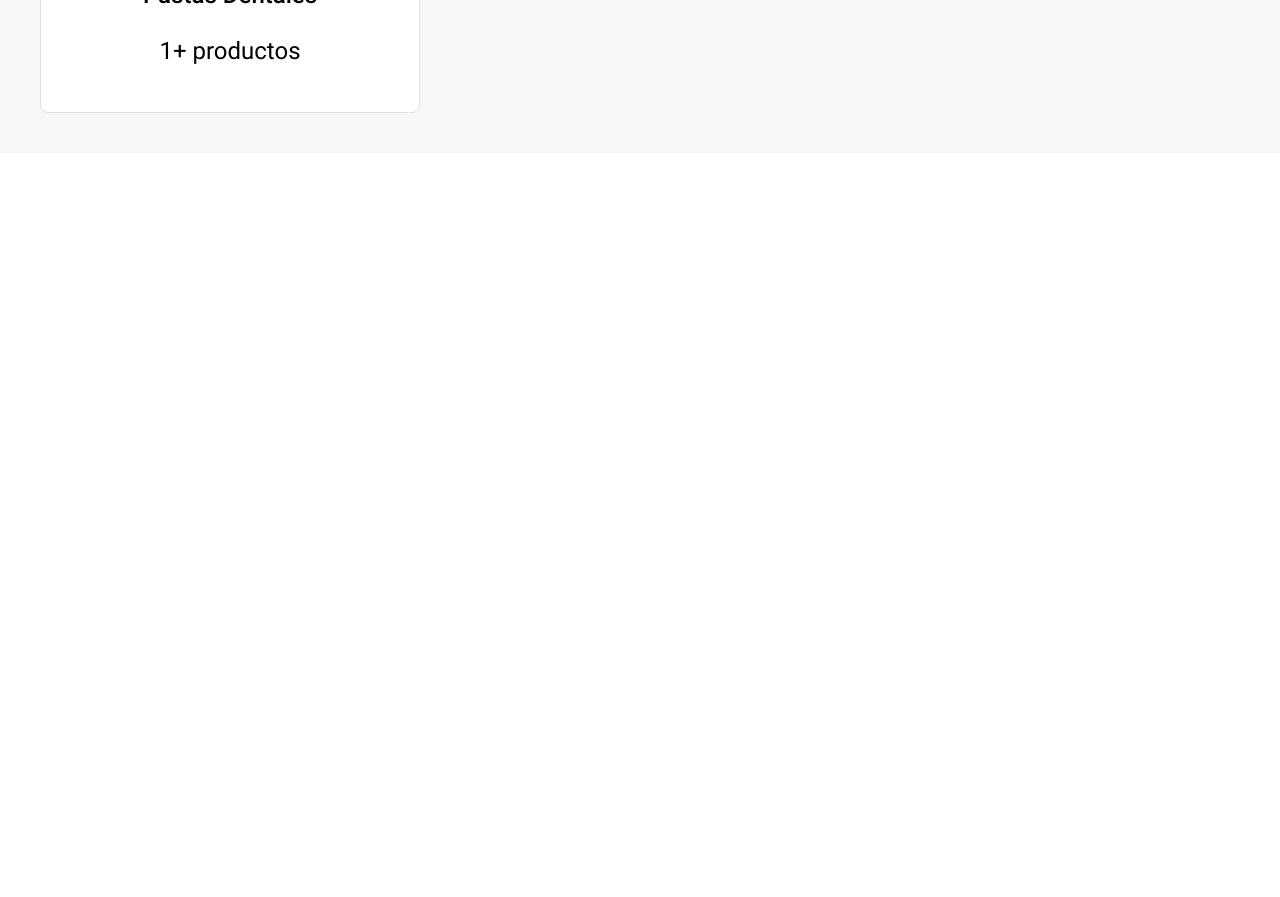
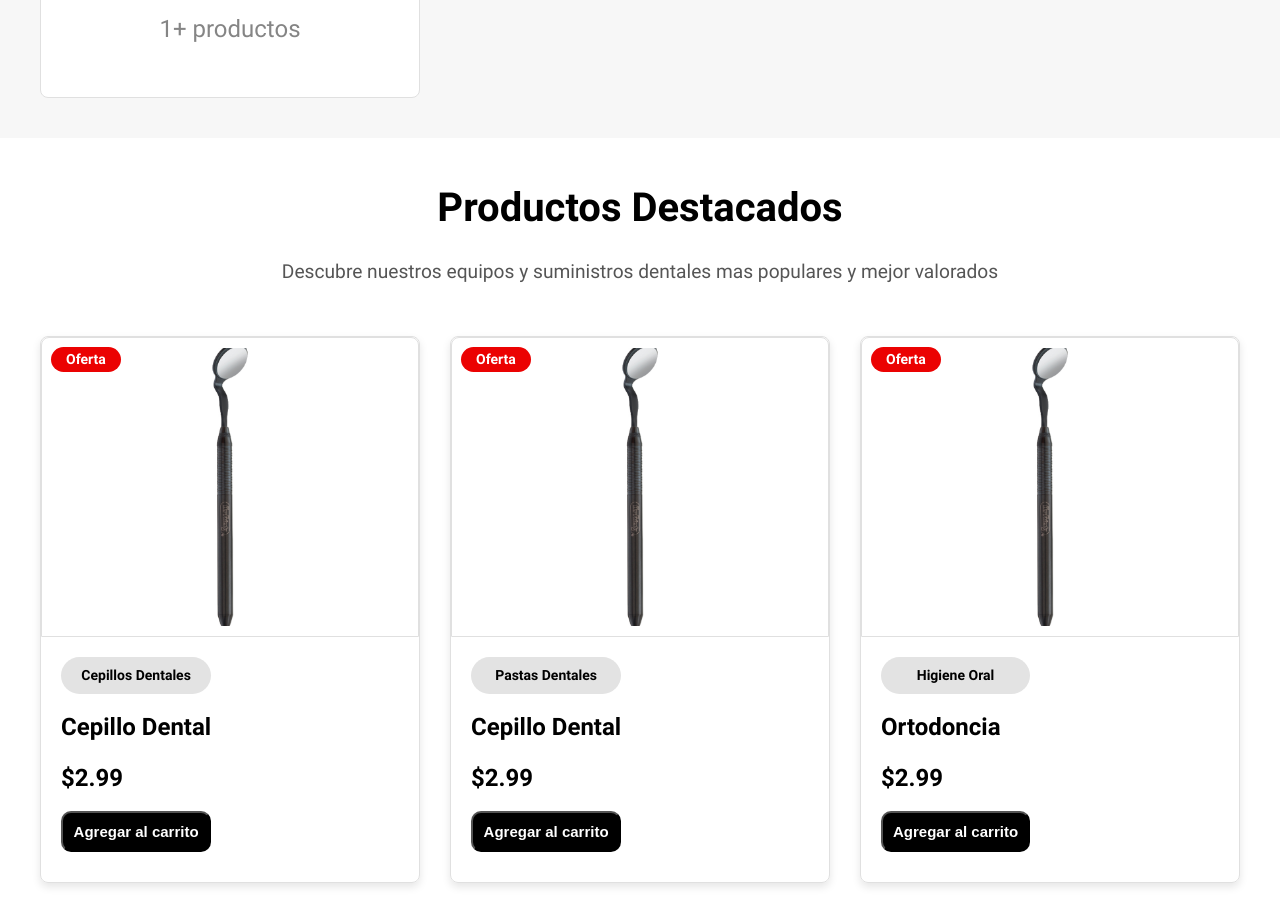
Before and after one commit to Lenin-Miranda/Odontools, a React (Vite) app: page / in a window 1280 px wide. Shown: the part 1900-2797 px from the top of the page. Before the commit the page ends 2053 px from the top, so only its background shows below. Built offline with nearby package versions, Linux system fonts and the light colour scheme.

Commit message:
products/landing-page

```diff
--- a/src/App.css
+++ b/src/App.css
@@ -20,6 +20,7 @@ body {
 
 * {
   box-sizing: border-box;
+  scroll-behavior: smooth;
 }
 
 h1 {
--- a/src/App.jsx
+++ b/src/App.jsx
@@ -6,14 +6,26 @@ import "./App.css";
 import { products } from "./data/productsData";
 import { categories } from "./data/categoriesData";
 function App() {
-  const [count, setCount] = useState(0);
+  const [isAdmin, setIsAdmin] = useState(false);
+  const [isLoggedIn, setIsLoggedIn] = useState(false);
+  const [cartItems, setCartItems] = useState([]);
+  const [isFavorite, setIsfavorite] = useState(false);
+  const [isLiked, setIsLiked] = useState(false);
 
+  const toggleFavorite = (productId) => {
+    setIsfavorite((prev) => !prev);
+  };
   return (
     <div className="app">
       <Header>
         <NavBar />
       </Header>
-      <Main categories={categories} products={products} />
+      <Main
+        categories={categories}
+        products={products}
+        isFavorite={isFavorite}
+        toggleFavorite={toggleFavorite}
+      />
     </div>
   );
 }
--- a/src/components/Categories/Categories.css
+++ b/src/components/Categories/Categories.css
@@ -73,8 +73,9 @@
 }
 
 .categories__description {
+  color: #858585;
   font-weight: 400;
   font-size: 24px;
   margin: 0;
-  margin-top: 20px;
+  margin-top: 5px;
 }
--- a/src/components/Categories/Categories.jsx
+++ b/src/components/Categories/Categories.jsx
@@ -5,7 +5,6 @@ export default function Categories({ categories, onCategoryClick, products }) {
     categories.length >= 4 ? categories.slice(0, 4) : categories;
 
   const categoriesList = limitedCategories.map((category) => {
-    let contador = 0;
     return (
       <li className="categories__list-item" key={category.id}>
         {" "}
@@ -26,7 +25,7 @@ export default function Categories({ categories, onCategoryClick, products }) {
     );
   });
   return (
-    <section className="categories">
+    <section className="categories" id="categories">
       <div className="categories__header">
         <h2 className="categories__title">Comprar por categoria</h2>
         <p className="categories__description">
--- a/src/components/Main/Main.jsx
+++ b/src/components/Main/Main.jsx
@@ -1,9 +1,22 @@
 import Categories from "../Categories/Categories";
+import Products from "../Products/Products";
+import "./Main.css";
 
-export default function Main({ children, categories, products }) {
+export default function Main({
+  children,
+  categories,
+  products,
+  isFavorite,
+  toggleFavorite,
+}) {
   return (
     <main className="main">
       <Categories categories={categories} products={products} />
+      <Products
+        products={products}
+        isFavorite={isFavorite}
+        toggleFavorite={toggleFavorite}
+      />
     </main>
   );
 }
--- a/src/components/Products/Products.css
+++ b/src/components/Products/Products.css
@@ -0,0 +1,123 @@
+.products {
+  display: flex;
+  flex-direction: column;
+  align-items: center;
+  justify-content: center;
+  text-align: center;
+  padding: 40px;
+}
+
+.products__title {
+  font-size: 2.5rem;
+  font-weight: 700;
+  margin-bottom: 10px;
+  margin-top: 0;
+}
+
+.products__description {
+  font-size: 1.2rem;
+  color: #555;
+}
+.products__header {
+  width: 100%;
+}
+
+.products__list {
+  width: 100%;
+  height: 100%;
+  display: grid;
+  grid-template-columns: repeat(auto-fit, minmax(300px, 1fr));
+  justify-content: center;
+  align-items: center;
+  grid-gap: 30px;
+  list-style-type: none;
+  margin: 0;
+  padding: 0;
+  margin-top: 50px;
+}
+
+.products__list-item {
+  display: flex;
+  flex-direction: column;
+  justify-content: center;
+  align-items: center;
+  padding-bottom: 10px;
+  display: flex;
+  flex-direction: column;
+  border: 1px solid #e0e0e0;
+  border-radius: 8px;
+  align-items: flex-start;
+  height: 100%;
+  box-shadow: 0 4px 8px rgba(0, 0, 0, 0.1);
+  position: relative;
+}
+
+.products__list-image {
+  height: 300px;
+  width: 100%;
+  border-radius: 8px 8px 0 0;
+  border: 1px solid #e0e0e0;
+  object-fit: cover;
+  box-sizing: border-box;
+  object-position: center;
+  padding: 10px;
+}
+
+.products__list-name {
+  margin: 0;
+  font-size: 24px;
+  font-weight: 600;
+}
+
+.products__list-categorie {
+  font-size: 14px;
+  text-align: center;
+  background-color: #e3e3e3;
+  margin: 0;
+  width: 100%;
+  border-radius: 50px;
+  color: #000;
+  padding: 8px;
+  font-weight: 600;
+}
+
+.products__list-price {
+  margin: 0;
+  font-size: 24px;
+  font-weight: 600;
+}
+.products__list-container {
+  display: flex;
+  justify-content: center;
+  flex-direction: column;
+  gap: 15px;
+  text-align: left;
+  padding: 20px;
+  max-width: 100%;
+}
+
+.products__list-button {
+  padding: 10px;
+  background-color: #000;
+  color: #fff;
+  border-radius: 10px;
+  font-size: 15px;
+  font-weight: 600;
+  cursor: pointer;
+  transition: background-color 0.3s ease;
+}
+.products__list-button:hover {
+  background-color: #333;
+}
+
+.products__list-offer {
+  font-size: 14px;
+  color: #fff;
+  font-weight: 600;
+  position: absolute;
+  top: 10px;
+  left: 10px;
+  background-color: #eb0202;
+  padding: 2px 15px;
+  border-radius: 50px;
+}
--- a/src/components/Products/Products.jsx
+++ b/src/components/Products/Products.jsx
@@ -1,12 +1,37 @@
-export default function Products() {
+import "./Products.css";
+import { useState } from "react";
+
+export default function Products({ products, isFavorite, toggleFavorite }) {
+  const specialProducts = products.filter((product) => product.isFavorite);
+
+  const productsList = specialProducts.map((product) => {
+    return (
+      <li className="products__list-item" key={product.id}>
+        <span className="products__list-offer">Oferta</span>
+        <img
+          className="products__list-image"
+          src={product.image}
+          alt={product.name}
+        />
+        <div className="products__list-container">
+          <p className="products__list-categorie">{product.categorie}</p>
+          <h3 className="products__list-name">{product.name}</h3>
+          <p className="products__list-price">${product.price}</p>
+
+          <button className="products__list-button">Agregar al carrito</button>
+        </div>
+      </li>
+    );
+  });
   return (
-    <section className="products">
+    <section className="products" id="products">
       <div className="products__header">
         <h2 className="products__title">Productos Destacados</h2>
         <p className="products__description">
           Descubre nuestros equipos y suministros dentales mas populares y mejor
           valorados{" "}
         </p>
+        <ul className="products__list">{productsList}</ul>
       </div>
     </section>
   );
--- a/src/data/productsData.js
+++ b/src/data/productsData.js
@@ -1,37 +1,59 @@
+import espejoBlack from "../assets/tools/1espejoBLACKLINE.jpg";
+
 export const products = [
   {
     id: 1,
     name: "Cepillo Dental",
-    image: "",
-    prince: 2.99,
+    image: espejoBlack,
+    description: "Cepillo Dental Black Line",
+    price: 2.99,
     categorie: "Cepillos Dentales",
+    isFavorite: true,
+    isLiked: false,
   },
   {
     id: 2,
     name: "Hilo Dental",
-    image: "",
-    prince: 10.99,
+    image: espejoBlack,
+    price: 10.99,
     categorie: "Hilo Dental",
+    isFavorite: false,
+    isLiked: false,
   },
   {
     id: 3,
-    name: "",
-    image: "",
-    prince: 2.99,
+    name: "Espejo Dental",
+    image: espejoBlack,
+    price: 2.99,
     categorie: "Enjuagues Bucales",
+    isFavorite: false,
+    isLiked: false,
   },
   {
     id: 4,
     name: "Cepillo Dental",
-    image: "",
-    prince: 2.99,
+    image: espejoBlack,
+    price: 2.99,
     categorie: "Pastas Dentales",
+    isFavorite: true,
+    isLiked: false,
   },
   {
     id: 5,
     name: "Ortodoncia",
-    image: "",
-    prince: 2.99,
+    image: espejoBlack,
+    price: 2.99,
     categorie: "Higiene Oral",
+    isFavorite: true,
+    isLiked: false,
+  },
+  {
+    id: 6,
+    name: "Ortodoncia",
+    image: espejoBlack,
+    price: 2.99,
+    categorie: "Higiene Oral",
+    isFavorite: true,
+    isLiked: false,
   },
 ];
```
